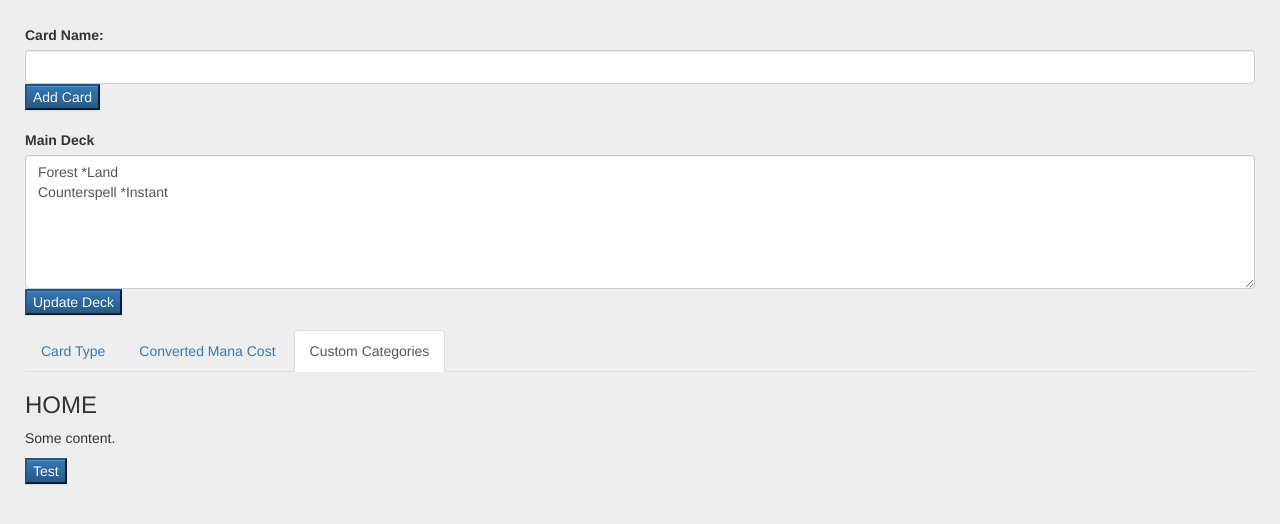
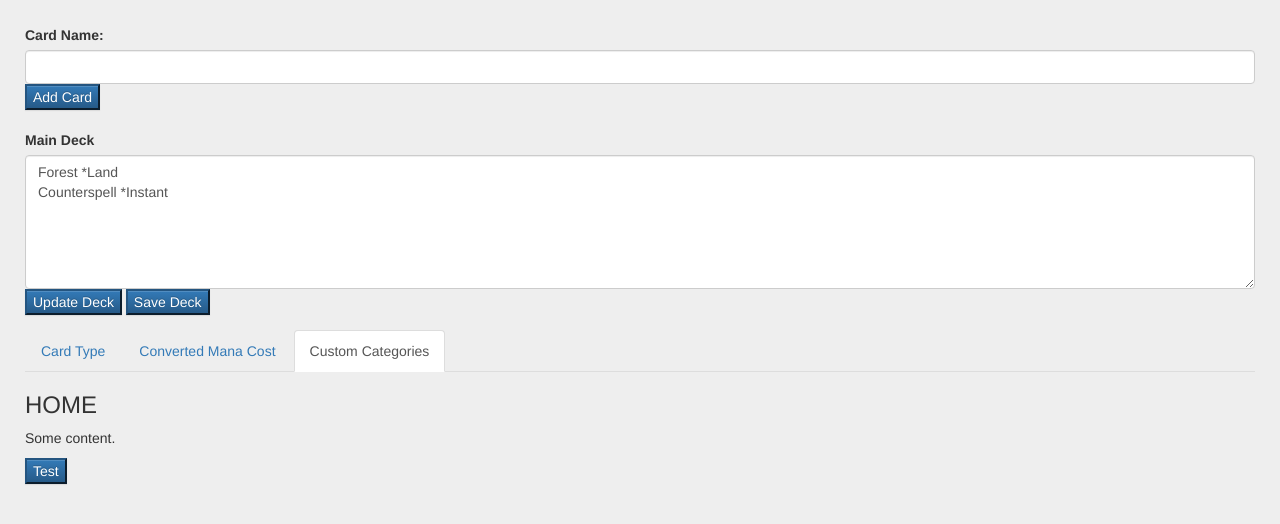
Before and after one commit to TheRealFlyingPotato/cs-4096, a Django app: page /mtg/deck/1/editor in a window 1280 px wide. Shown: the top 524 px of the page. Run offline with Django 3.2, Linux system fonts and the light colour scheme; data comes from the database, SQL or seed files in the repository; both versions use the stored data as it was after the commit; parts of the project's set-up code (start-up, migrations or seed data) failed here and were passed over; some libraries are stand-ins or nearby versions.

Commit message:
minor change

```diff
--- a/django_test/django_test/static/js/previewCode.js
+++ b/django_test/django_test/static/js/previewCode.js
@@ -42,6 +42,12 @@ $( document ).ready(function() {
       }
     ]
   }
+
+  saveDeckPostUrl = 'deck/id/update';
+  $("#saveDeck").on('click', () {
+    $.post(saveDeckPostUrl,
+      deckJSON)
+  })
   // $.post("https://api.scryfall.com/cards/collection",
   //   idens,
   //   function(data) {
--- a/django_test/mtg/templates/mtg/editor.html
+++ b/django_test/mtg/templates/mtg/editor.html
@@ -28,6 +28,7 @@
 {% for card in cards %}{{ card.card_name }} {{ card.categories }}
 {% endfor %}</textarea>
       <button type="button" class="btn-primary" id="updateDeck">Update Deck</button>
+      <button type="button" class="btn-primary" id="saveDeck">Save Deck</button>
     </div>
   </form>
   <ul class="nav nav-tabs">
```
Also changed, not shown: django_test/db.sqlite3.
